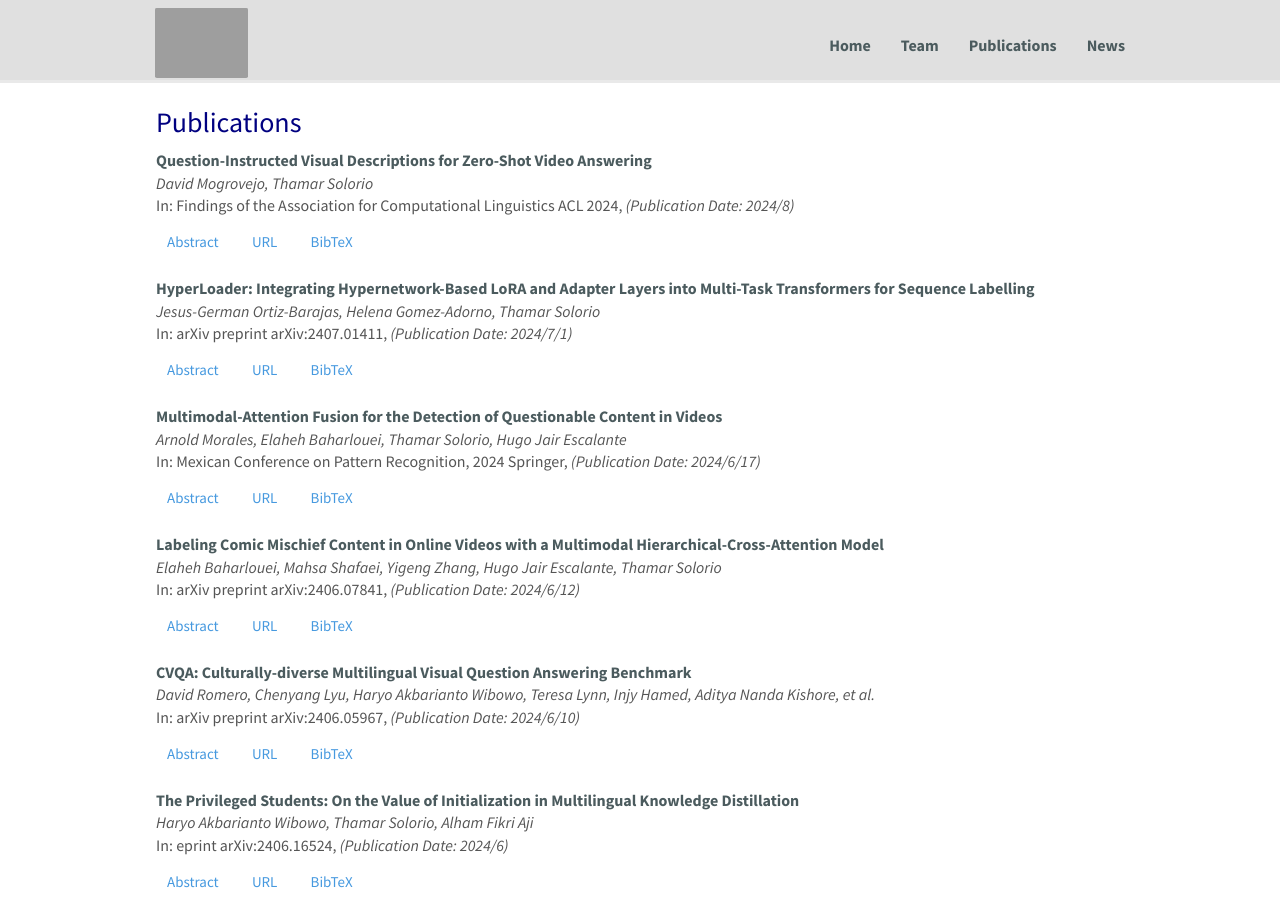
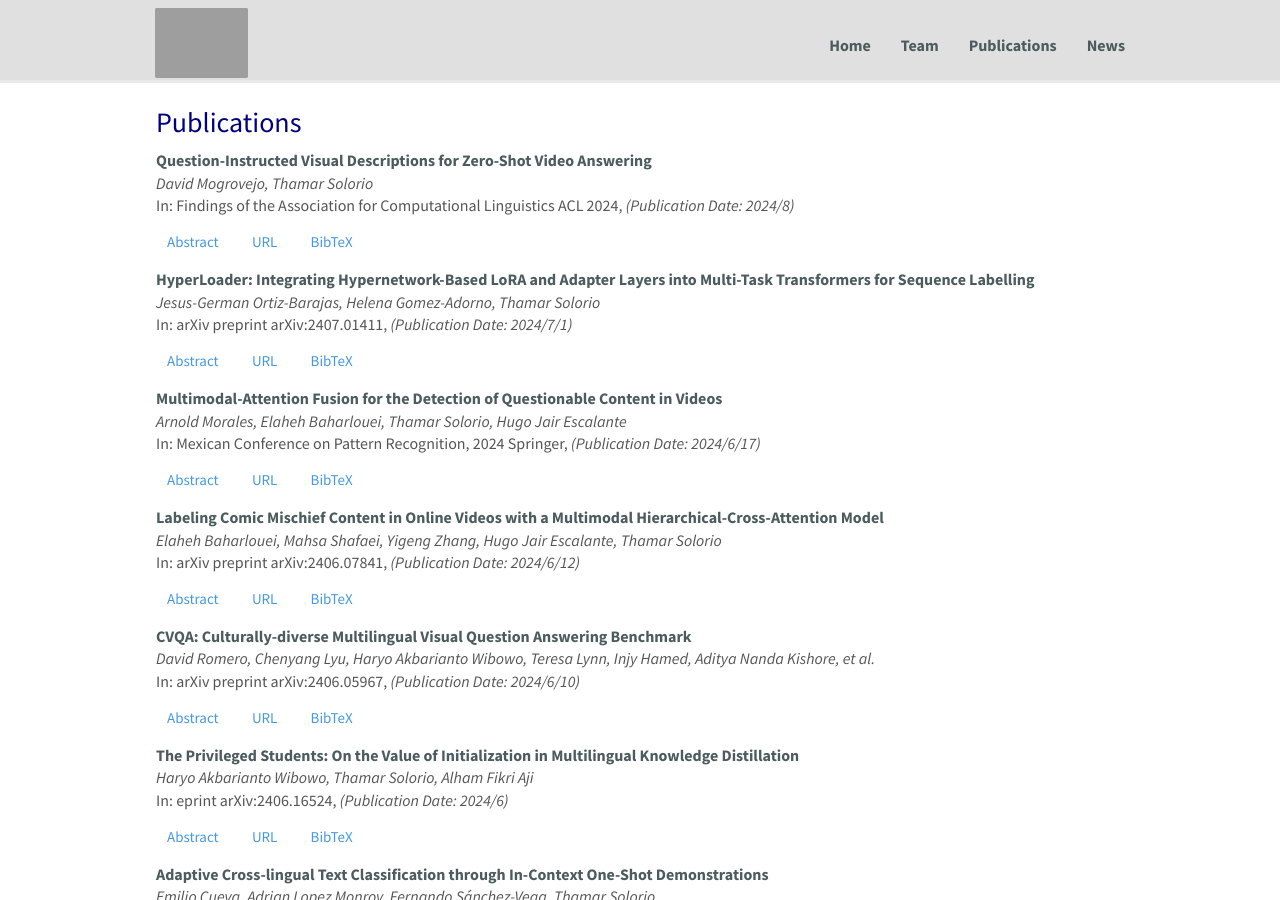
Before and after one commit to toqeerehsan/RiTUAL, a Jekyll site: the page built from _pages/publications.md, in a window 1280 px wide and 900 px high. Built offline with Jekyll 4.4.1, drawn with Linux system fonts in a browser that asks for light colours; nearby versions of some CDN libraries.

Commit message:
updated page(s)

```diff
--- a/_pages/publications.md
+++ b/_pages/publications.md
@@ -48,7 +48,7 @@
   <span class="gray bold">{{ publi.title }}</span><br />
   <em>{{ publi.authors }} </em><br />
   In: {{publi.publisher}}, <i>(Publication Date: {{ publi.date }})</i>
-<div class="row" style="margin-bottom:10px;padding-bottom:0px">
+<div class="row" style="margin-bottom:1px;padding-bottom:0px">
   <div class="col-sm-12 clearfix">
   <a class="small-sky-btn" data-toggle="collapse" href="#abstract-{{ forloop.index }}" role="button" aria-expanded="false" aria-controls="abstract-{{ forloop.index }}">
     Abstract
```
